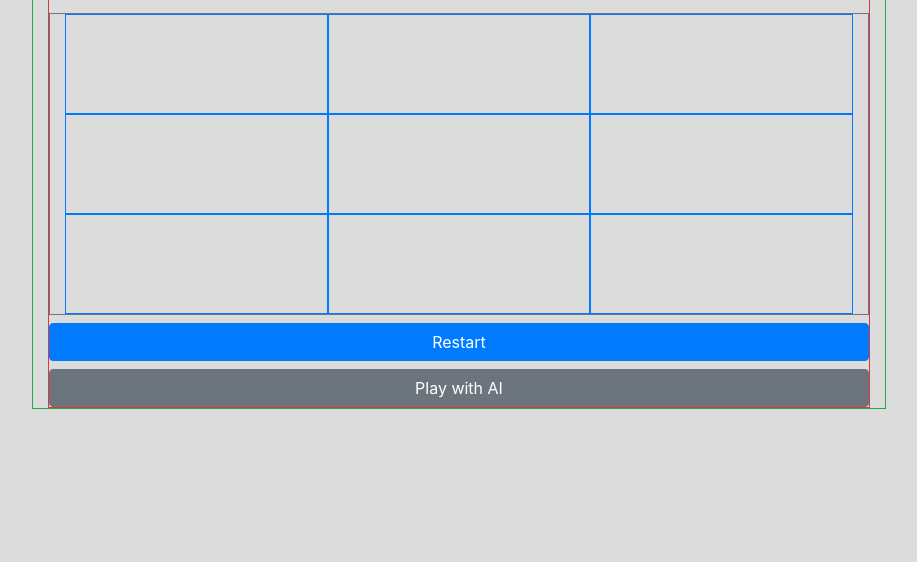
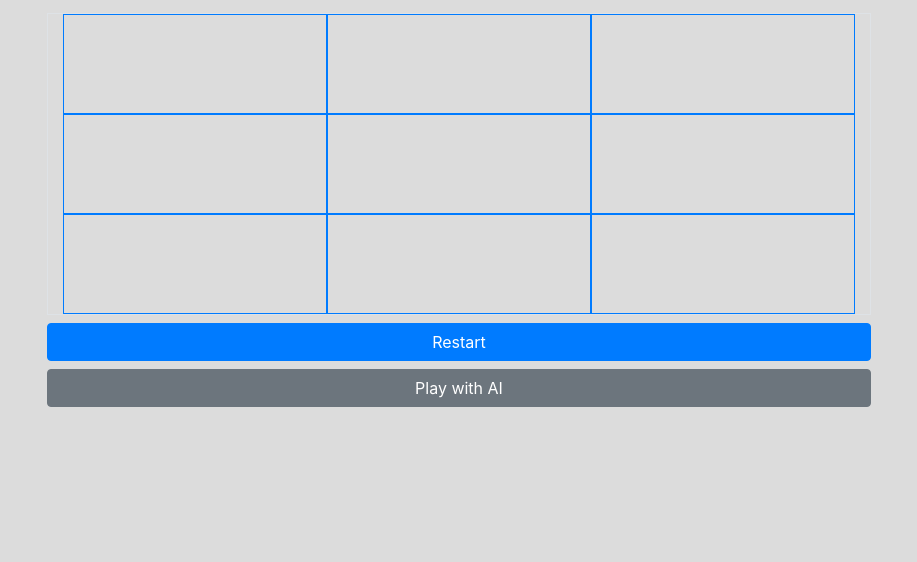
Before and after one commit to codeyluke/tic-tac-toe-game, a plain HTML site: page index.html in a window 1280 px wide. Shown: the part 238-800 px from the top of the page, without its empty margins (181-1098 px from the left). Drawn offline with nearby package versions, Linux system fonts and the light colour scheme.

Commit message:
pushing to github

```diff
--- a/index.html
+++ b/index.html
@@ -21,15 +21,15 @@
   </head>
   <body>
     <div class="centered ">
-      <div class="container border border-success col-lg-8 col-md-10">
-        <div class="border border-danger d-flex flex-column">
+      <div class="container col-lg-8 col-md-10">
+        <div class="d-flex flex-column">
           <div class="descrp">
             <h1 class="text-center">Tic Tac Toe</h1>
             <div id="result" class="mb-3 text-center">
               <h5>Who will win?</h5>
             </div>
           </div>
-          <div class="board d-flex flex-wrap col-12 border border-secondary">
+          <div class="board d-flex flex-wrap col-12 border">
             <div class="square border border-primary col-4" id="0"></div>
             <div class="square border border-primary col-4" id="1"></div>
             <div class="square border border-primary col-4" id="2"></div>
```
Also changed, not shown: images/circle.png (deleted), images/x.png (deleted).
